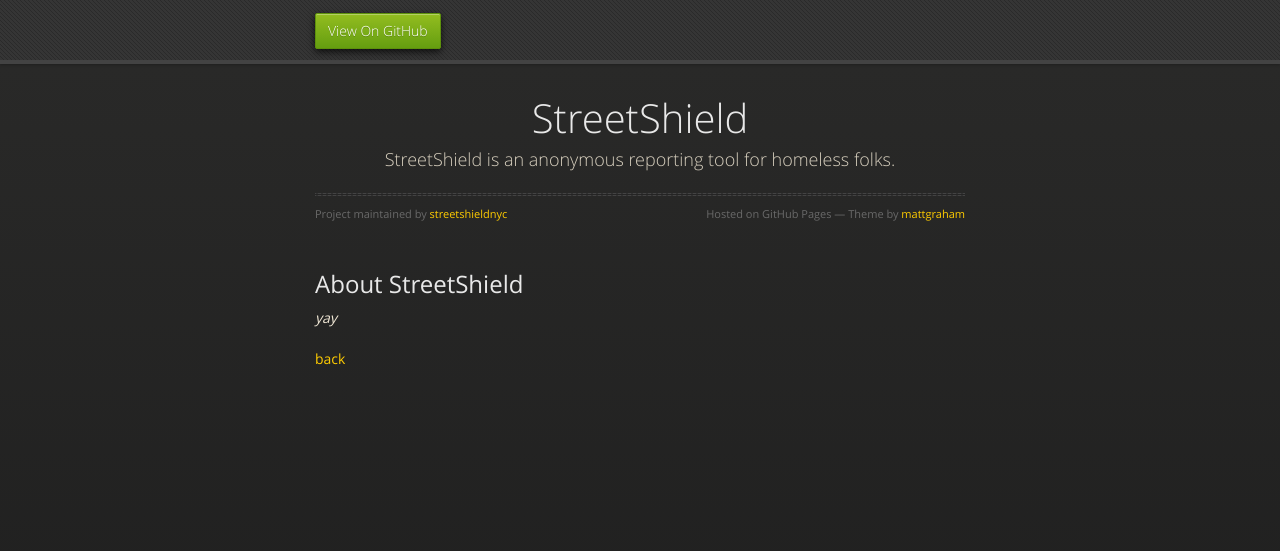
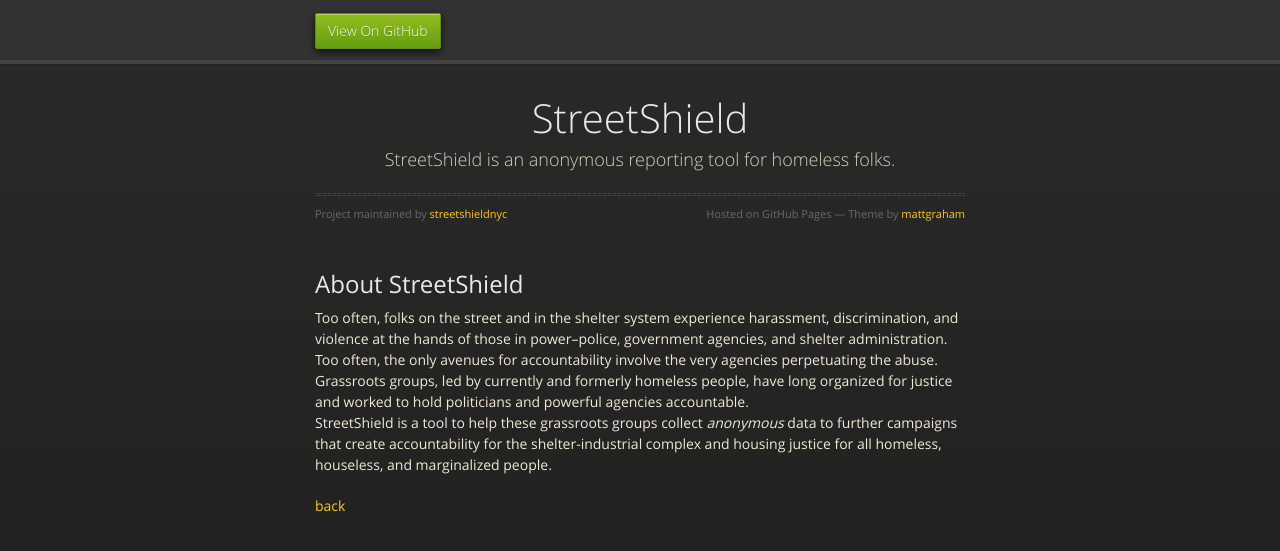
Before and after one commit to streetshieldnyc/streetshieldnyc.github.io, a Jekyll site: the page built from docs/about.md, in a window 1280 px wide. Shown: the top 551 px of the page. Built offline with Jekyll 4.4.1, drawn with Linux system fonts in a browser that asks for light colours; our own code applies the rules of GitHub Pages for plain Markdown files.

Commit message:
Update about.md

```diff
--- a/docs/about.md
+++ b/docs/about.md
@@ -4,6 +4,9 @@ layout: default
 
 ## About StreetShield
 
-_yay_
+Too often, folks on the street and in the shelter system experience harassment, discrimination, and violence at the hands of those in power--police, government agencies, and shelter administration. Too often, the only avenues for accountability involve the very agencies perpetuating the abuse.
+Grassroots groups, led by currently and formerly homeless people, have long organized for justice and worked to hold politicians and powerful agencies accountable.
+StreetShield is a tool to help these grassroots groups collect _anonymous_ data to further campaigns that create accountability for the shelter-industrial complex and housing justice for all homeless, houseless, and marginalized people.
+
 
 [back](./)
```
